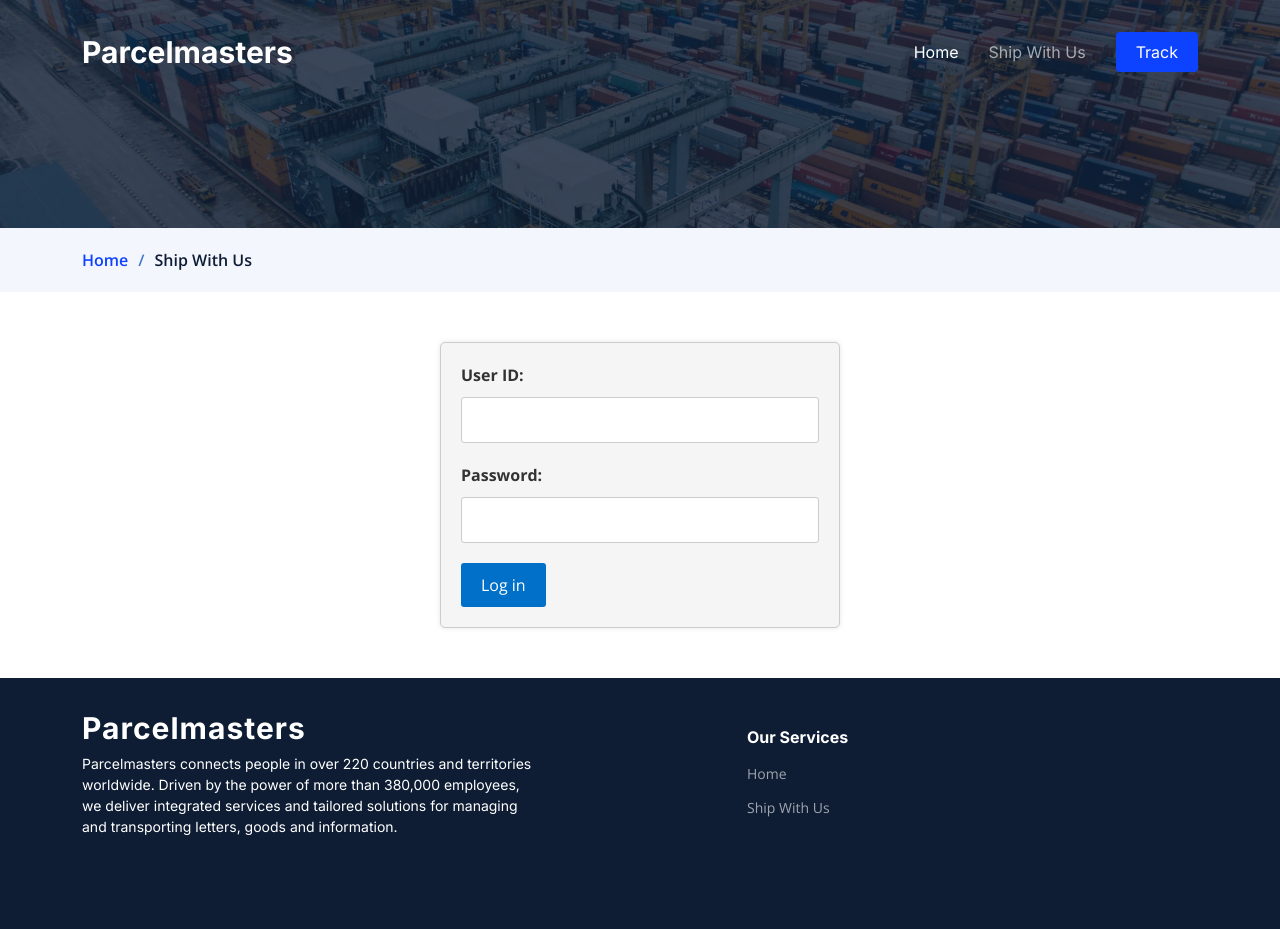
After one commit to Neo77-cyber/Parcelmasters, a Django app: page /signin/ in a window 1280 px wide. The commit adds this page. Run offline with Django 3.2, Linux system fonts and the light colour scheme; some libraries are stand-ins or nearby versions.

```diff
--- a/parcelcourier/templates/contact.html
+++ b/parcelcourier/templates/base.html
@@ -55,7 +55,7 @@
         <nav id="navbar" class="navbar">
           <ul>
             <li><a href="{% url 'home' %}" class="active">Home</a></li>
-            <li><a href="{% url 'shipwithus' %}">Ship With Us</a></li>
+            <li><a href="{% url 'signin' %}">Ship With Us</a></li>
             <li><a class="get-a-quote" href="{% url 'home' %}">Track</a></li>
           </ul>
         </nav><!-- .navbar -->
@@ -88,139 +88,11 @@
 
     <!-- ======= About Us Section ======= -->
 
-    <section id="contact" class="contact">
-       <style>
-        /* *, *:before, *:after {
-    -moz-box-sizing: border-box;
-    -webkit-box-sizing: border-box;
-    box-sizing: border-box;
-  } */
+    {% block content %}
 
-  body {
-    font-family: 'Nunito', sans-serif;
-    color: #384047;
-  }
-
-  form {
-    margin: 10px 2px;
-    padding: 30px 80px;
-    background: #f4f7f8;
-    border-radius: 8px;
-  }
-
-  h1 {
-    margin: 0 0 30px 0;
-    text-align: center;
-  }
-  .summernote {
-    margin-top: 200px;
-  }
+    {% endblock %}
 
 
-  input[type="text"],
-  input[type="password"],
-  input[type="date"],
-  input[type="datetime"],
-  input[type="email"],
-  input[type="number"],
-  textarea,
-  select {
-    background: rgba(255,255,255,0.1);
-    border: none;
-    font-size: 16px;
-    height: auto;
-    margin: 0;
-    outline: 0;
-    padding: 15px;
-    width: 100%;
-    background-color: #e8eeef;
-    color: #8a97a0;
-    box-shadow: 0 1px 0 rgba(0,0,0,0.03) inset;
-    margin-bottom: 30px;
-  }
-
-  input[type="radio"],
-  input[type="checkbox"] {
-    margin: 0 4px 8px 0;
-  }
-
-  select {
-    padding: 6px;
-    height: 32px;
-    border-radius: 2px;
-  }
-
-  .cool{
-    padding: 19px 39px 18px 39px;
-    color: #FFF;
-    background-color: #4bc970;
-    font-size: 18px;
-    text-align: center;
-    font-style: normal;
-    border-radius: 5px;
-    width: 30%;
-    border: 1px solid #3ac162;
-    border-width: 1px 1px 3px;
-    box-shadow: 0 -1px 0 rgba(255,255,255,0.1) inset;
-    margin-bottom: 10px;
-  }
-
-  fieldset {
-    margin-bottom: 30px;
-    border: none;
-  }
-
-  legend {
-    font-size: 1.4em;
-    margin-bottom: 10px;
-  }
-
-  label {
-    display: block;
-    margin-bottom: 8px;
-  }
-
-  label.light {
-    font-weight: 300;
-    display: inline;
-  }
-
-  .number {
-    background-color: #5fcf80;
-    color: #fff;
-    height: 30px;
-    width: 30px;
-    display: inline-block;
-    font-size: 0.8em;
-    margin-right: 4px;
-    line-height: 30px;
-    text-align: center;
-    text-shadow: 0 1px 0 rgba(255,255,255,0.2);
-    border-radius: 100%;
-  }
-
-  @media screen and (max-width: 480px) {
-
-    form {
-      width: fit-content;
-    }
-
-  }
-       </style>
-            <form action="" method="POST">
-                {% csrf_token %}
-                <h1>Ship With Us</h1>
-                {{ form.as_ul }}
-                    <input class="btn btn-primary" type="submit" value="Save">
-
-            </form>
-
-
-
-
-
-
-      </section><!-- End Contact Section -->
 
 
 
--- a/parcelcourier/templates/home.html
+++ b/parcelcourier/templates/home.html
@@ -55,7 +55,7 @@
       <nav id="navbar" class="navbar">
         <ul>
           <li><a href="{% url 'home' %}" class="active">Home</a></li>
-          <li><a href="{% url 'shipwithus' %}">Ship With Us</a></li>
+          <li><a href="{% url 'signin' %}">Ship With Us</a></li>
           <li><a class="get-a-quote" href="">Track</a></li>
         </ul>
       </nav><!-- .navbar -->
--- /dev/null
+++ b/parcelcourier/templates/signin.html
@@ -0,0 +1,66 @@
+{% extends 'base.html' %}
+
+{% block content %}
+
+           <style>
+                      form {
+                      width: 400px;
+                      margin: 50px auto;
+                      padding: 20px;
+                      background-color: #f5f5f5;
+                      border: 1px solid #ccc;
+                      border-radius: 5px;
+                      box-shadow: 0 0 5px rgba(0, 0, 0, 0.1);
+                    }
+
+                    label {
+                      display: block;
+                      margin-bottom: 10px;
+                      font-size: 16px;
+                      font-weight: bold;
+                      color: #333;
+                    }
+
+                    input[type="text"],
+                    input[type="password"] {
+                      width: 100%;
+                      padding: 10px;
+                      border: 1px solid #ccc;
+                      border-radius: 3px;
+                      font-size: 16px;
+                      margin-bottom: 20px;
+                    }
+
+                    input[type="submit"] {
+                      background-color: #0070c9;
+                      color: #fff;
+                      padding: 10px 20px;
+                      border: none;
+                      border-radius: 3px;
+                      font-size: 16px;
+                      cursor: pointer;
+                      transition: background-color 0.3s ease;
+                    }
+
+                    input[type="submit"]:hover {
+                      background-color: #005ba4;
+                    }
+                    h8{
+                      color: red;
+                    }
+                </style>
+                {% for message in messages %}
+                <h8> {{message}}</h8>
+                {% endfor %}
+                <form action = "" method="POST" autocomplete="on">
+                  {%csrf_token%}
+                  <label for="username">User ID:</label>
+                  <input type="text" id="username" name="username" required>
+                  <br>
+                  <label for="password">Password:</label>
+                  <input type="password" id="password" name="password" required>
+                  <br>
+                  <input type="submit" value="Log in">
+                </form>
+
+{% endblock %}
--- a/parcelcourier/templates/track.html
+++ b/parcelcourier/templates/track.html
@@ -55,7 +55,7 @@
         <nav id="navbar" class="navbar">
           <ul>
             <li><a href="{% url 'home' %}" class="active">Home</a></li>
-            <li><a href="{% url 'shipwithus' %}">Ship With Us</a></li>
+            <li><a href="{% url 'signin' %}">Ship With Us</a></li>
             <li><a class="get-a-quote" href="{% url 'home' %}">Track</a></li>
           </ul>
         </nav><!-- .navbar -->
--- a/parcelcourier/urls.py
+++ b/parcelcourier/urls.py
@@ -5,5 +5,7 @@ from . import views
 urlpatterns = [
     path('', views.home, name = 'home' ),
     path('track/', views.search, name ='search'),
-    path('shipwithus/', views.newshipping, name = 'shipwithus')
+    path('shipwithus/', views.shipwithus, name = 'shipwithus'),
+    path('register', views.register, name = 'register'),
+    path('signin/', views.signin, name = 'signin')
 ]
--- a/parcelcourier/views.py
+++ b/parcelcourier/views.py
@@ -2,7 +2,12 @@ from django.shortcuts import render, redirect
 from .models import ShippingDetails
 from .forms import ShippingDetailsForm
 from django.db.models import Q
-
+from django.contrib import messages
+from .forms import UserForm
+from django.contrib.auth.forms import AuthenticationForm
+from django.contrib.auth import authenticate, login
+from django.contrib.auth.decorators import login_required
+import random
 # Create your views here.
 
 def home(request):
@@ -28,11 +33,54 @@ def search(request):
         return render(request, 'track.html')
 
 
-def newshipping(request):
-     form = ShippingDetailsForm()
-     if request.method == 'POST':
+def register(request):
+    form_name = UserForm()
+    if request.method =="POST":
+        form_name = UserForm(request.POST)
+        if form_name.is_valid():
+            form_name.save()
+            messages.success(request, "You have registered successfully")
+            return redirect('signin')
+        else:
+            messages.error(request, 'Password not secure')
+            return redirect('register')
+    else:
+        context = {'form_name':form_name}
+
+    return render(request, 'register.html', context )
+
+
+def signin(request):
+    if request.method == 'POST':
+            form = AuthenticationForm(request, data=request.POST)
+            if form.is_valid():
+                username = form.cleaned_data.get('username')
+                password = form.cleaned_data.get('password')
+                user = authenticate(username=username, password=password)
+                if user is not None:
+                    login(request, user)
+                    return redirect('shipwithus')
+            else:
+                messages.info(request, 'Invalid username or password.. Please try again.')
+                return redirect('signin')
+    form = AuthenticationForm()
+    context = {'form':form}
+    return render(request, 'signin.html', context)
+
+
+@login_required(login_url='signin')
+def shipwithus(request):
+    form = ShippingDetailsForm()
+    if request.method == 'POST':
         form = ShippingDetailsForm(request.POST)
-     if form.is_valid():
+    if form.is_valid():
             form.save()
-            return redirect('home')
-     return render (request, 'contact.html', {'form': form})
+            return redirect('shipwithus')
+    return render (request, 'shipwithus.html', {'form': form})
+
+
+
+
+
+
+#
--- a/parcelmasters/settings.py
+++ b/parcelmasters/settings.py
@@ -56,7 +56,7 @@ ROOT_URLCONF = 'parcelmasters.urls'
 TEMPLATES = [
     {
         'BACKEND': 'django.template.backends.django.DjangoTemplates',
-        'DIRS': os.path.join(BASE_DIR, 'templates'),
+        'DIRS': os.path.join(BASE_DIR, 'parcelcourier/templates'),
         'APP_DIRS': True,
         'OPTIONS': {
             'context_processors': [
```
Also changed, not shown: parcelcourier/forms.py (+11 -1 lines), parcelcourier/models.py (+20 -12 lines), parcelcourier/templates/register.html (added, +76 -0 lines), parcelcourier/templates/shipwithus.html (added, +220 -0 lines), db.sqlite3, parcelcourier/migrations/0001_initial.py, parcelcourier/migrations/0002_shippingdetails_status.py (deleted), parcelcourier/migrations/0003_auto_20230209_1616.py (deleted), 1 other file.
